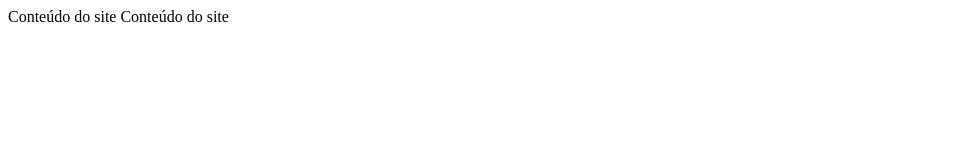
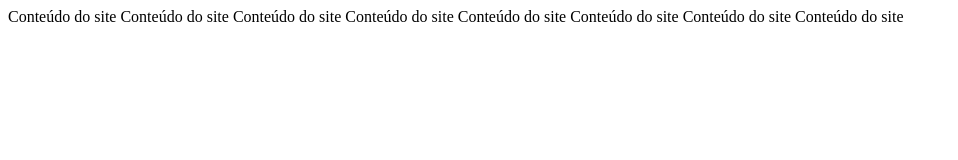
Before and after one commit to JulianaAparecidaVecchi/aprendendo-git, a plain HTML site: page index.html in a window 1280 px wide. Shown: the whole page, without its empty margins (0-958 px from the left). Drawn offline with Linux system fonts and the light colour scheme.

Commit message:
Alterações no main da página

```diff
--- a/index.html
+++ b/index.html
@@ -11,6 +11,12 @@
     <main>
         Conteúdo do site
         Conteúdo do site
+        Conteúdo do site
+        Conteúdo do site
+        Conteúdo do site
+        Conteúdo do site
+        Conteúdo do site
+        Conteúdo do site
     </main>
     <footer>
     </footer>
```
